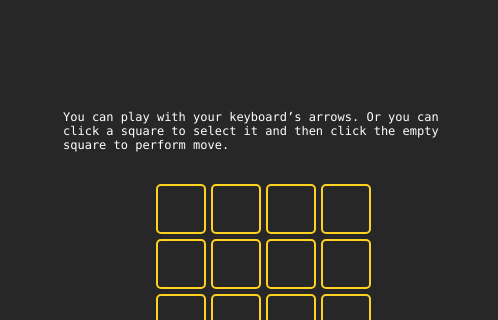
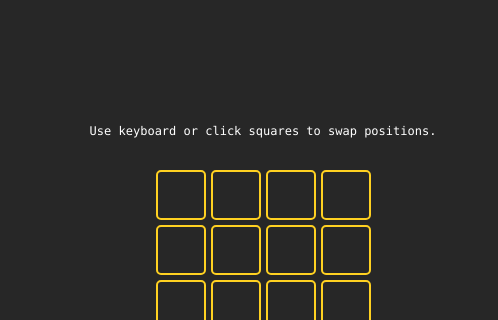
Before and after one commit to franzose/sliding-puzzle, a website: page index.html in a window 1280 px wide. Shown: the part 88-408 px from the top of the page, 377-875 px from the left. Drawn offline with Linux system fonts and the light colour scheme; grey boxes are pictures that could not be loaded.

Commit message:
shortened notice

```diff
--- a/index.html
+++ b/index.html
@@ -9,10 +9,7 @@
 <body>
 <div class="layout">
     <div>
-        <div class="notice">
-            You can play with your keyboard’s arrows.
-            Or you can click a square to select it and then click the empty square to perform move.
-        </div>
+        <div class="notice">Use keyboard or click squares to swap positions.</div>
         <svg id="container"
              class="game"
              xmlns="http://www.w3.org/2000/svg"
```
